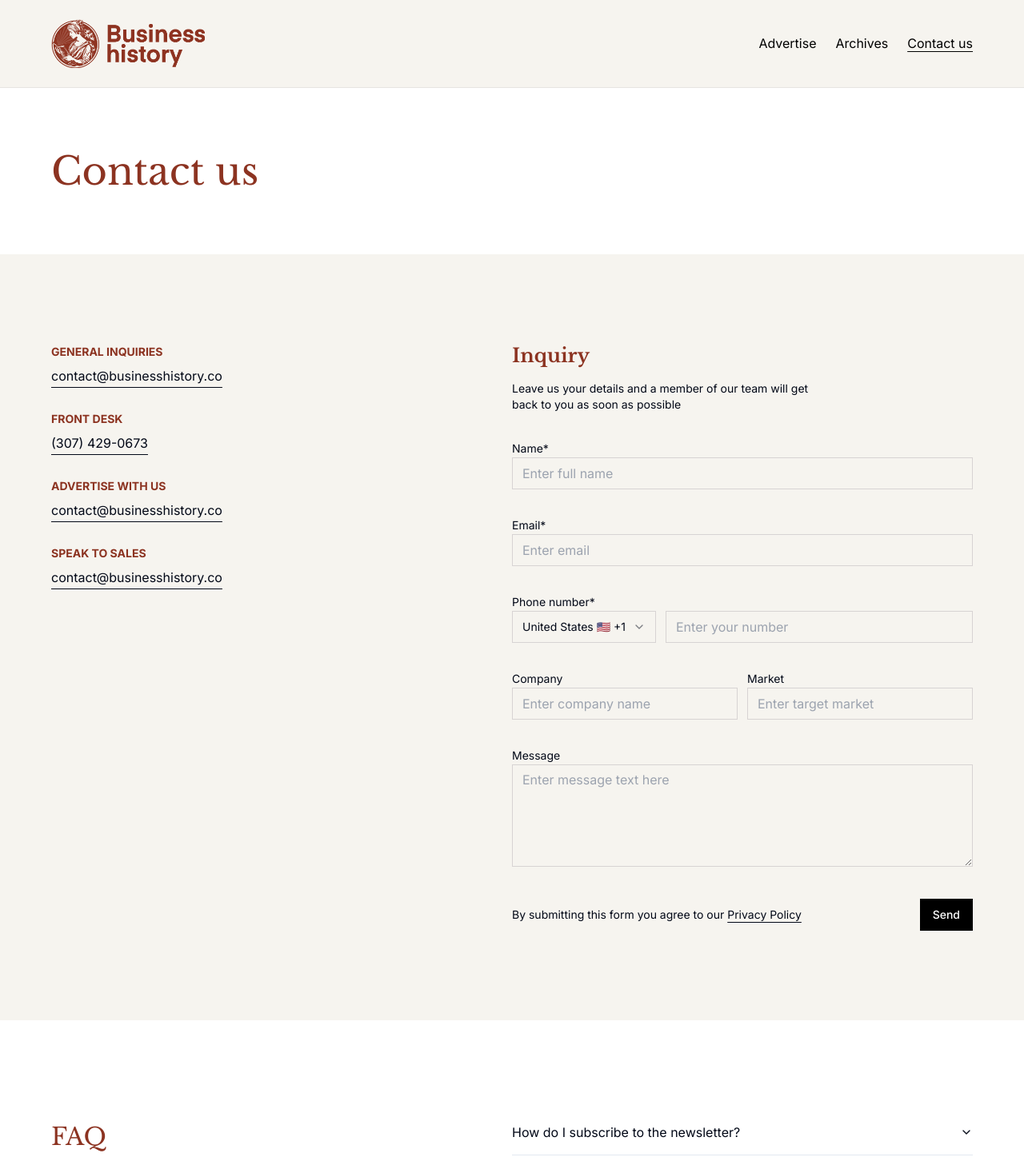
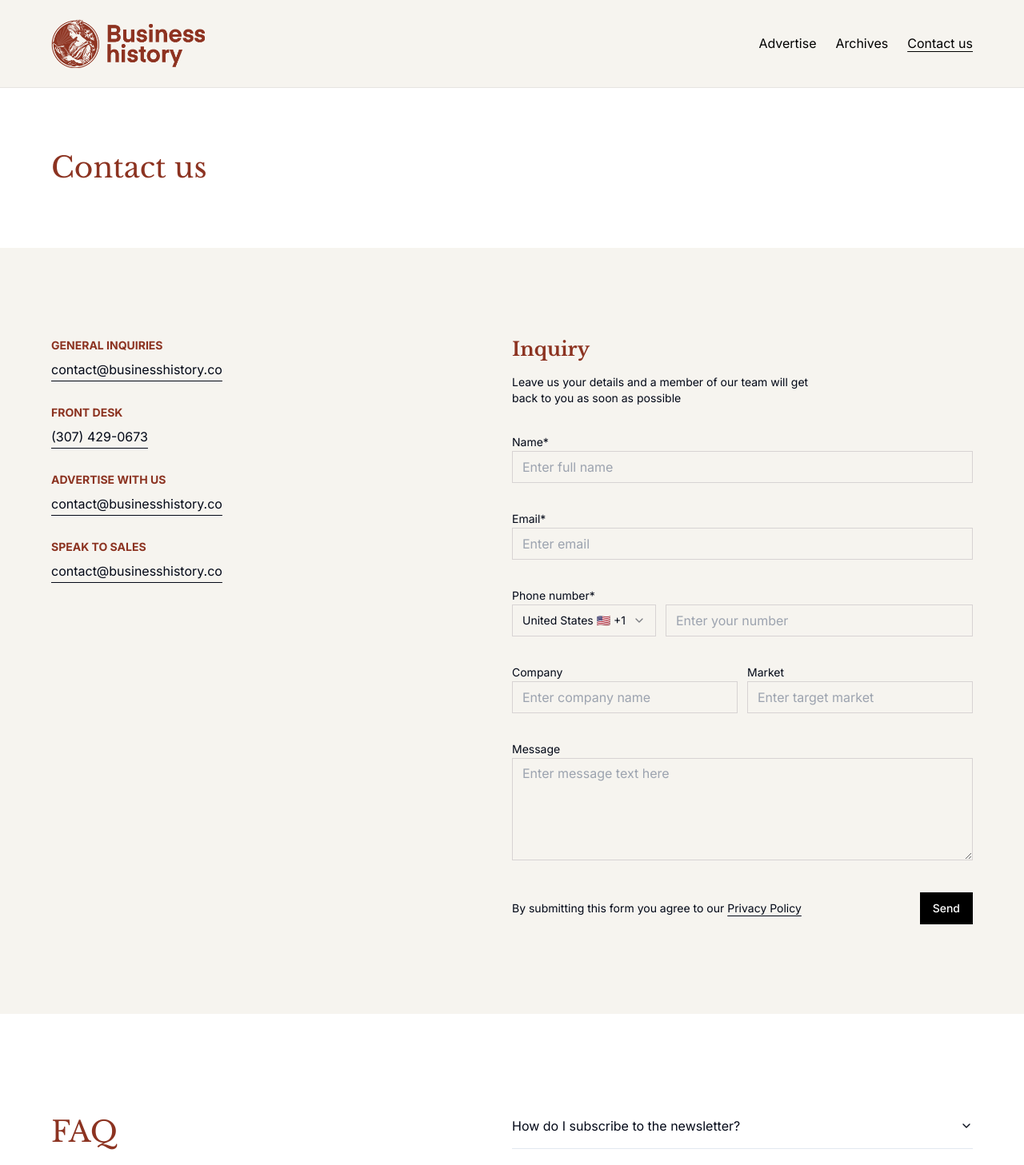
Before and after one commit to Elango-Sagravia/business-history, a Next.js app: page /contact in a window 1280 px wide. Shown: the top 1457 px of the page at 80% size. Built offline with nearby package versions, Linux system fonts and the light colour scheme.

Commit message:
changed archive and contact page title

```diff
--- a/app/(web)/archives/page.js
+++ b/app/(web)/archives/page.js
@@ -24,7 +24,7 @@ export default async function archive() {
   return (
     <main className="">
       <ArchiveHeader />
-      <section className="px-8 md:px-16 py-32 max-w-7xl mx-auto">
+      <section className="px-4 md:px-16 pt-4 pb-32 max-w-7xl mx-auto">
         <GridContainer hideButton={true} articles={blogs} />
       </section>
       <Subscribe />
--- a/app/(web)/contact/page.js
+++ b/app/(web)/contact/page.js
@@ -7,7 +7,7 @@ export default function Contact() {
   return (
     <main>
       <header className="px-4 lg:px-16 py-20 max-w-7xl mx-auto">
-        <h1 className={`text-5xl text-nl_background ${libre.className}`}>
+        <h1 className={`text-4xl text-nl_background ${libre.className}`}>
           Contact us
         </h1>
       </header>
--- a/components/ui/archiveHeader/archiveHeader.js
+++ b/components/ui/archiveHeader/archiveHeader.js
@@ -2,11 +2,11 @@ import libre from "@/components/libre-font";
 
 export default function ArchiveHeader() {
   return (
-    <div className="bg-nl_sec_background">
+    <div className="">
       <div
-        className={`px-4 md:px-16 py-20 bg-nl_sec_background ${libre.className} leading-tight max-w-7xl mx-auto`}
+        className={`px-4 md:px-16 pt-20 ${libre.className} leading-tight max-w-7xl mx-auto`}
       >
-        <h1 className="text-5xl text-nl_background">Archives</h1>
+        <h1 className="text-4xl text-nl_background">Archives</h1>
       </div>
     </div>
   );
--- a/components/ui/faq/faq.js
+++ b/components/ui/faq/faq.js
@@ -7,7 +7,7 @@ export default function Faq() {
       <div className="flex flex-col sm:flex-row">
         <div className="flex-1 shrink-[2]">
           <h3
-            className={`text-3xl text-nl_background text-center sm:text-left ${libre.className}`}
+            className={`text-4xl text-nl_background text-center sm:text-left ${libre.className}`}
           >
             FAQ
           </h3>
```
